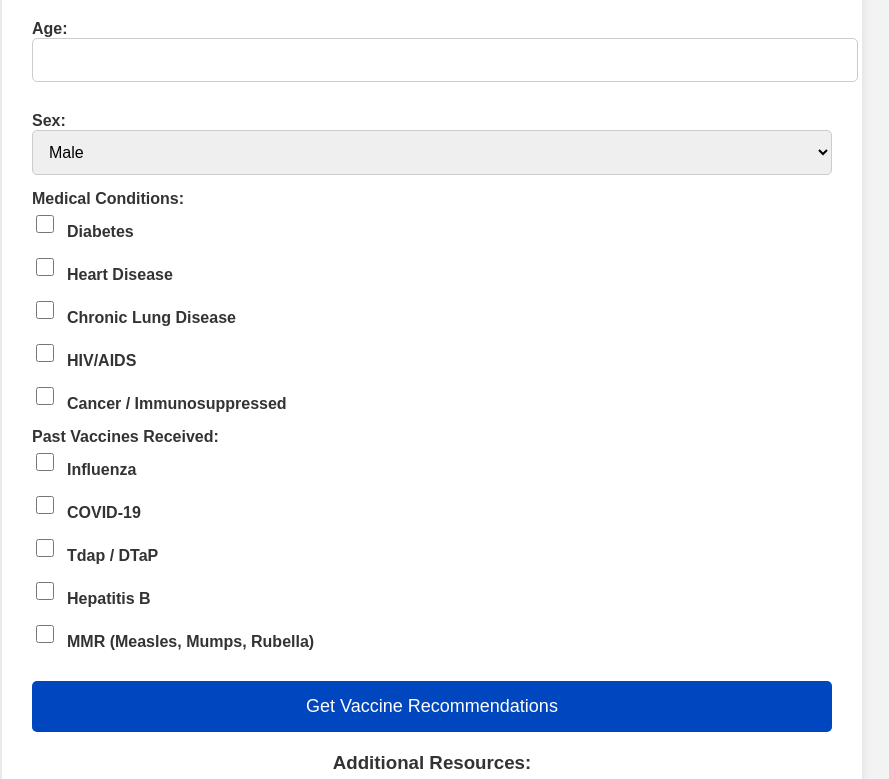
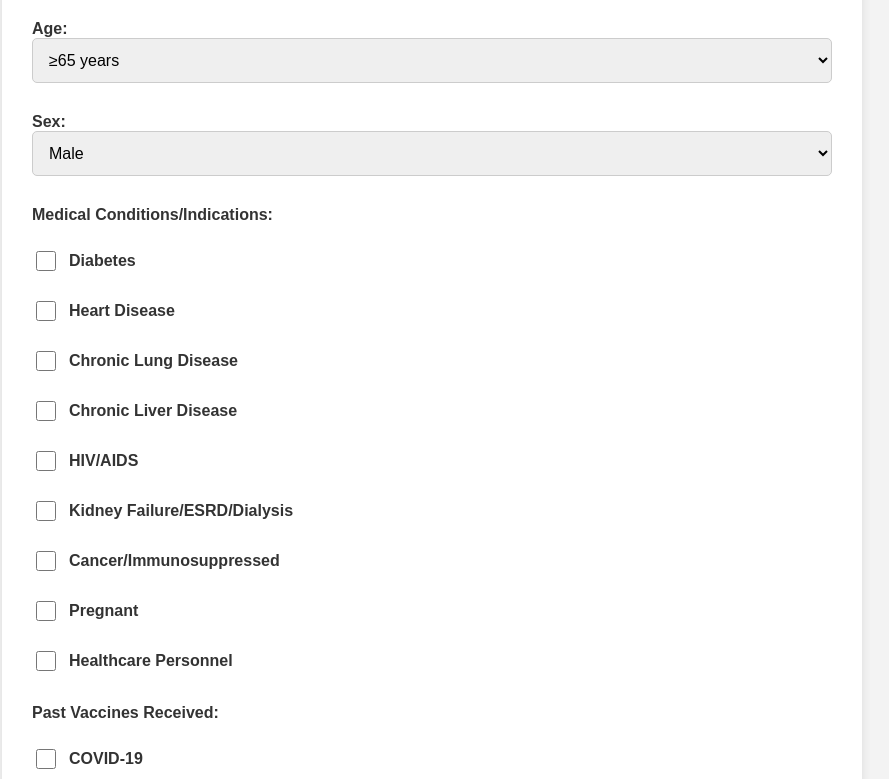
Before and after one commit to kpham2011/Vaccine-Recommendation, a plain HTML site: page index.html in a window 1280 px wide. Shown: the part 133-912 px from the top of the page, without its empty margins (208-1097 px from the left). Drawn offline with Linux system fonts and the light colour scheme.

Commit message:
Update index.html

```diff
--- a/index.html
+++ b/index.html
@@ -3,7 +3,7 @@
 <head>
     <meta charset="UTF-8">
     <meta name="viewport" content="width=device-width, initial-scale=1.0">
-    <title>Vaccine Recommendation</title>
+    <title>Vaccine Recommendation Form</title>
     <style>
         body {
             font-family: 'Arial', sans-serif;
@@ -42,15 +42,19 @@
             border: 1px solid #ccc;
             font-size: 16px;
         }
+
         .checkbox-group {
             display: flex;
             align-items: center;
             gap: 10px;
             margin-bottom: 10px;
+            margin-top: 10px;
         }
         .checkbox-group input {
-            width: 18px;
-            height: 18px;
+            width: 20px;
+            height: 20px;
+            vertical-align: middle;
+            margin-top: 17px;
         }
         button {
             margin-top: 20px;
@@ -79,16 +83,65 @@
         a:hover {
             text-decoration: underline;
         }
+
+        .label-medical {
+            font-size: 16px;
+            font-weight: bold;
+            margin-top: 30px;
+            margin-bottom: 10px;
+            display: block;
+        }
+
+        .label-vaccines {
+            font-size: 16px;
+            font-weight: bold;
+            margin-top: 30px;
+            margin-bottom: 10px;
+            display: block;
+        }
     </style>
 </head>
 <body>
     <div class="container">
-        <h2>Vaccine Recommendation Questionnaire</h2>
+        <h2>Vaccine Recommendation Form</h2>
 
         <div class="form-group">
             <label for="age">Age:</label>
-            <input type="number" id="age" min="0" required>
+            <select id="age">
+                <option value=">=65">≥65 years</option>
+                <option value="50-64">50-64 years</option>
+                <option value="27-49">27-49 years</option>
+                <option value="19-26">19-26 years</option>
+
+                <option value="18y">18 years</option>
+                <option value="17y">17 years</option>
+                <option value="16y">16 years</option>
+                <option value="15y">15 years</option>
+                <option value="14y">14 years</option>
+                <option value="13y">13 years</option>
+                <option value="12y">12 years</option>
+                <option value="11y">11 years</option>
+                <option value="10y">10 years</option>
+                <option value="9y">9 years</option>
+                <option value="8y">8 years</option>
+                <option value="7y">7 years</option>
+
+                <option value="4-6y">4-6 years</option>
+                <option value="2-3y">2-3 years</option>
+                <option value="20-23m">20-23 months</option>
+                <option value="19m">19 months</option>
+                <option value="18m">18 months</option>
+                <option value="15m">15 months</option>
+                <option value="12m">12 months</option>
+                <option value="8m">8 months</option>
+                <option value="7m">7 months</option>
+                <option value="6m">6 months</option>
+                <option value="4m">4 months</option>
+                <option value="2m">2 months</option>
+                <option value="1m">1 month</option>
+            </select>
         </div>
+
 
         <div class="form-group">
             <label for="sex">Sex:</label>
@@ -99,53 +152,80 @@
             </select>
         </div>
 
-        <label>Medical Conditions:</label>
-        <div class="checkbox-group"><input type="checkbox" id="diabetes"> <label for="diabetes">Diabetes</label></div>
-        <div class="checkbox-group"><input type="checkbox" id="heart"> <label for="heart">Heart Disease</label></div>
-        <div class="checkbox-group"><input type="checkbox" id="lung"> <label for="lung">Chronic Lung Disease</label></div>
-        <div class="checkbox-group"><input type="checkbox" id="hiv"> <label for="hiv">HIV/AIDS</label></div>
-        <div class="checkbox-group"><input type="checkbox" id="cancer"> <label for="cancer">Cancer / Immunosuppressed</label></div>
+        <label class="label-medical">Medical Conditions/Indications:</label>
+        <div class="checkbox-group"><input type="checkbox" id="diabetes"> <label for="diabetes">Diabetes</label>
+        </div>
+        <div class="checkbox-group"><input type="checkbox" id="heart"> <label for="heart">Heart Disease</label>
+        </div>
+        <div class="checkbox-group"><input type="checkbox" id="lung"> <label for="lung">Chronic Lung Disease</label>
+        </div>
+        <div class="checkbox-group"><input type="checkbox" id="liver"> <label for="liver">Chronic Liver Disease</label>
+        </div>
+        <div class="checkbox-group"><input type="checkbox" id="hiv"> <label for="hiv">HIV/AIDS</label>
+        </div>
+        <div class="checkbox-group"><input type="checkbox" id="kidney"> <label for="kidney">Kidney Failure/ESRD/Dialysis</label>
+        </div>
+        <div class="checkbox-group"><input type="checkbox" id="cancer"> <label for="cancer">Cancer/Immunosuppressed</label>
+        </div>
+        <div class="checkbox-group"><input type="checkbox" id="pregnant"> <label for="pregnant">Pregnant</label>
+        </div>
+        <div class="checkbox-group"><input type="checkbox" id="healthcare"> <label for="healthcare">Healthcare Personnel</label>
+        </div>
 
-        <label>Past Vaccines Received:</label>
-        <div class="checkbox-group"><input type="checkbox" id="flu"> <label for="flu">Influenza</label></div>
-        <div class="checkbox-group"><input type="checkbox" id="covid"> <label for="covid">COVID-19</label></div>
-        <div class="checkbox-group"><input type="checkbox" id="tdap"> <label for="tdap">Tdap / DTaP</label></div>
-        <div class="checkbox-group"><input type="checkbox" id="hepB"> <label for="hepB">Hepatitis B</label></div>
-        <div class="checkbox-group"><input type="checkbox" id="mmr"> <label for="mmr">MMR (Measles, Mumps, Rubella)</label></div>
+        <label class="label-vaccines">Past Vaccines Received:</label>
+        <div class="checkbox-group"><input type="checkbox" id="covid"> <label for="covid">COVID-19</label>
+        </div>
+        <div class="checkbox-group"><input type="checkbox" id="flu"> <label for="flu">Influenza</label>
+        </div>
+        <div class="checkbox-group"><input type="checkbox" id="hepa"> <label for="hepa">Hepatitis A</label>
+        </div>
+        <div class="checkbox-group"><input type="checkbox" id="hepB"> <label for="hepB">Hepatitis B</label>
+        </div>
+        <div class="checkbox-group"><input type="checkbox" id="hpv"> <label for="hpv">HPV</label>
+        </div>
+        <div class="checkbox-group"><input type="checkbox" id="meningococcal"> <label for="meningococcal">Meningococcal</label>
+        </div>
+        <div class="checkbox-group"><input type="checkbox" id="mmr"> <label for="mmr">MMR (Measles, Mumps, Rubella)</label>
+        </div>
+        <div class="checkbox-group"><input type="checkbox" id="mpox"> <label for="mpox"">Mpox</label>
+        </div>
+        <div class="checkbox-group"><input type="checkbox" id="pertussis"> <label for="pertussis">Pertussis</label>
+        </div>
+        <div class="checkbox-group"><input type="checkbox" id="pneumococcal"> <label for="pneumococcal">Pneumococcal</label>
+        </div>
+        <div class="checkbox-group"><input type="checkbox" id="rabies"> <label for="rabies">Rabies</label>
+        </div>
+        <div class="checkbox-group"><input type="checkbox" id="rotavirus"> <label for="rotavirus">Rotavirus</label>
+        </div>
+        <div class="checkbox-group"><input type="checkbox" id="rsv"> <label for="rsv">RSV</label>
+        </div>
+        <div class="checkbox-group"><input type="checkbox" id="shingles"> <label for="shingles">Shingles</label>
+        </div>
+        <div class="checkbox-group"><input type="checkbox" id="tdap"> <label for="tdap">Tdap/DTaP</label>
+        </div>
+        <div class="checkbox-group"><input type="checkbox" id="typhoid"> <label for="typhoid">Typhoid</label>
+        </div>
+        <div class="checkbox-group"><input type="checkbox" id="varicella"> <label for="varicella">Varicella/Chickenpox</label>
+        </div>
+        <div class="checkbox-group"><input type="checkbox" id="yellow"> <label for="yellow">Yellow Fever</label>
+        </div>
 
         <button onclick="generateRecommendation()">Get Vaccine Recommendations</button>
 
         <div class="links">
             <h3>Additional Resources:</h3>
             <a href="https://www.cdc.gov/vaccines/?CDC_AAref_Val=https://www.cdc.gov/vaccines/schedules/" target="_blank">CDC Vaccine Schedule</a><br>
-            <button onclick="window.print()">Print Recommendations</button>
+
+            <button onclick="printRecommendations()">Print Page</button>
+
         </div>
 
         <div class="schedule">
-            <h3>Schedule Your Vaccine</h3>
-            <p>To schedule a vaccine appointment, visit Kroger:</p>
-            <a href="https://www.kroger.com/health/schedule-appointment" target="_blank">Schedule a Vaccine at Kroger</a>
+            <h3>To schedule your vaccine appointment, visit Kroger Pharmacy!</h3>
+            <a href="https://www.kroger.com/health/schedule-appointment" target="_blank">Schedule Your Vaccine Here</a>
         </div>
     </div>
 
-    <script>
-        function generateRecommendation() {
-            let age = document.getElementById("age").value;
-            let conditions = [];
-            if (document.getElementById("diabetes").checked) conditions.push("Diabetes");
-            if (document.getElementById("heart").checked) conditions.push("Heart Disease");
-            if (document.getElementById("lung").checked) conditions.push("Chronic Lung Disease");
-            if (document.getElementById("hiv").checked) conditions.push("HIV/AIDS");
-            if (document.getElementById("cancer").checked) conditions.push("Cancer / Immunosuppressed");
-
-            let recommendationData = {
-                age: age,
-                conditions: conditions
-            };
-
-            localStorage.setItem("recommendationData", JSON.stringify(recommendationData));
-            window.location.href = "recommendations.html";
-        }
-    </script>
+    <script src="script.js"></script>
 </body>
 </html>
```
